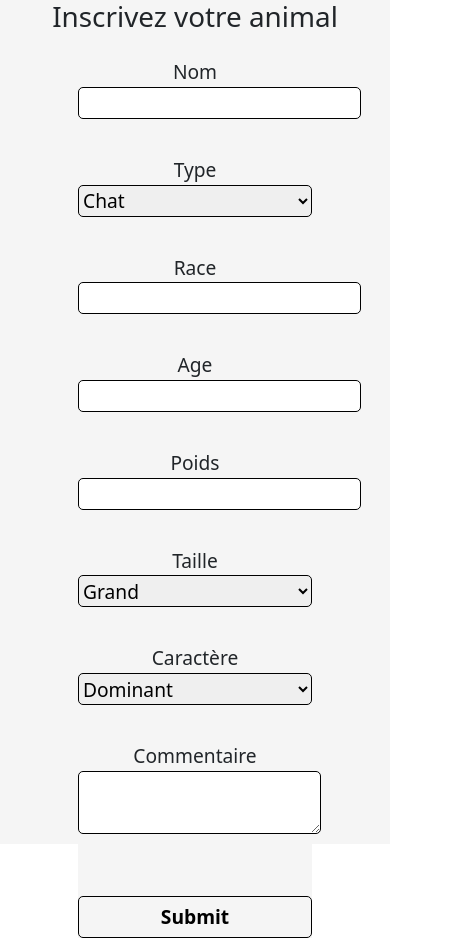
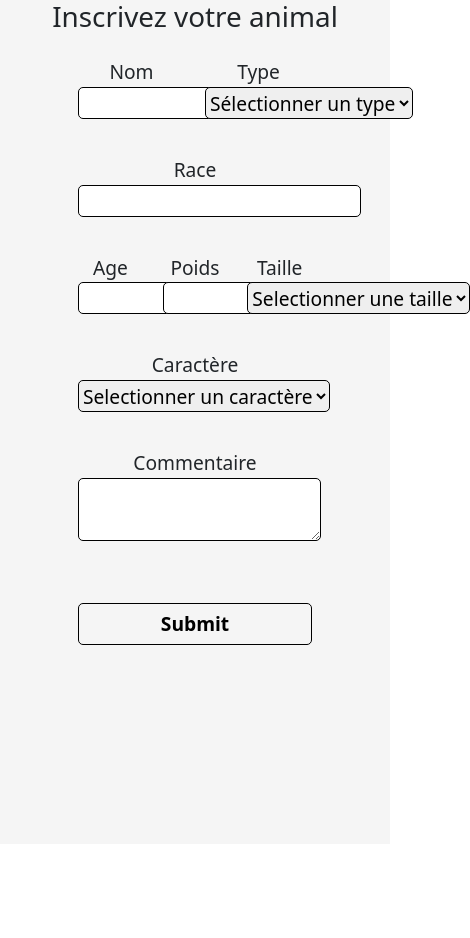
Before and after one commit to TommyRiquet/HappyPets, a React (Create React App) app in the folder Web App Frontend/: page /creationAnimal in a window 390 px wide. Shown: the whole page, 470 px wide, since content can reach past the window. After the commit the page ends 844 px from the top, so only its background shows below. Built offline with nearby package versions, Linux system fonts and the light colour scheme.

Commit message:
Revert "fix profil animal"
This reverts commit f58ea3dba8646b283d531dcd46727dcafd6b8f29.

```diff
--- a/Web App Frontend/src/Components/FormPet/FormPet.css
+++ b/Web App Frontend/src/Components/FormPet/FormPet.css
@@ -76,21 +76,3 @@
     outline: none;
     cursor: pointer;
 }
-
-@media only screen and (max-width: 1000px) {
-    .formPet .row1{
-        grid-column: span 6;
-    }
-
-    .formPet .row2{
-        grid-column: span 6;
-    }
-
-    .formPet .row3{
-        grid-column: span 6;
-    }
-
-    .formPet .row-bottom{
-        grid-column: span 6;
-    }
-}
--- a/Web App Frontend/src/Components/FormPet/FormPet.js
+++ b/Web App Frontend/src/Components/FormPet/FormPet.js
@@ -93,7 +93,7 @@ function FormPet (){
                     type: Yup.string()
                         .required('Champ obligatoire')
                         .oneOf(
-                            ['Chat', 'Chien', 'Lapin','Oiseau','Poisson','NAC'],
+                            ['chat', 'chien', 'lapin','oiseau','poisson','nac'],
                             'Type invalide'
                         ),
                     race: Yup.string()
@@ -102,22 +102,20 @@ function FormPet (){
                         .required('Champ obligatoire'),
                     age: Yup.number()
                         .min(0, "l'âge ne peut être négatif")
-                        .max(25, "l'âge doit compris entre 0 et 25 ans")
                         .required('Champ obligatoire'),
                     weight: Yup.number()
                         .min(0, "le poid ne peut être négatif")
-                        .max(100, "Le l'âge doit compris entre 0 et 25 kg")
                         .required('Champ obligatoire'),
                     height: Yup.string()
                         .required('Champ obligatoire')
                         .oneOf(
-                            ['Grand', 'Moyen', 'Petit'],
+                            ['grand', 'moyen', 'petit'],
                             'Taille invalide'
                         ),
                     behaviour: Yup.string()
                         .required('Champ obligatoire')
                         .oneOf(
-                            ['Dominant', 'Domine'],
+                            ['dominant', 'domine'],
                             'Caractère invalide'
                         ),
                     comment: Yup.string(),
@@ -140,14 +138,13 @@ function FormPet (){
 
                     <div className="row1">
                         <MySelect label="Type" name="type" className="row1">
-                            <optgroup label="Sélectionner un type">
-                                <option value="Chat">Chat</option>
-                                <option value="Chien">Chien</option>
-                                <option value="Lapin">Lapin</option>
-                                <option value="Oiseau">Oiseau</option>
-                                <option value="Poisson">Poisson</option>
-                                <option value="NAC">NAC</option>
-                            </optgroup>
+                            <option value="">Sélectionner un type</option>
+                            <option value="chat">Chat</option>
+                            <option value="chien">Chien</option>
+                            <option value="lapin">Lapin</option>
+                            <option value="oiseau">Oiseau</option>
+                            <option value="poisson">Poisson</option>
+                            <option value="nac">NAC</option>
                         </MySelect>
                     </div>
 
@@ -177,20 +174,18 @@ function FormPet (){
 
                     <div className="row3">
                         <MySelect label="Taille" name="height" className="row-bottom">
-                            <optgroup label="Selectionner une taille">
-                                <option value="Grand">Grand</option>
-                                <option value="Moyen">Moyen</option>
-                                <option value="petit">Petit</option>
-                            </optgroup>
+                            <option value="">Selectionner une taille</option>
+                            <option value="grand">Grand</option>
+                            <option value="moyen">Moyen</option>
+                            <option value="petit">Petit</option>
                         </MySelect>
                     </div>
 
                     <div className="row-bottom">
                         <MySelect label="Caractère" name="behaviour" className="row-bottom">
-                            <optgroup label="Sélectionner une taille">
-                                <option value="Dominant">Dominant</option>
-                                <option value="Dominé">Dominé</option>
-                            </optgroup>
+                            <option value="">Selectionner un caractère</option>
+                            <option value="dominant">Dominant</option>
+                            <option value="domine">Dominé</option>
                         </MySelect>
                     </div>
 
```
